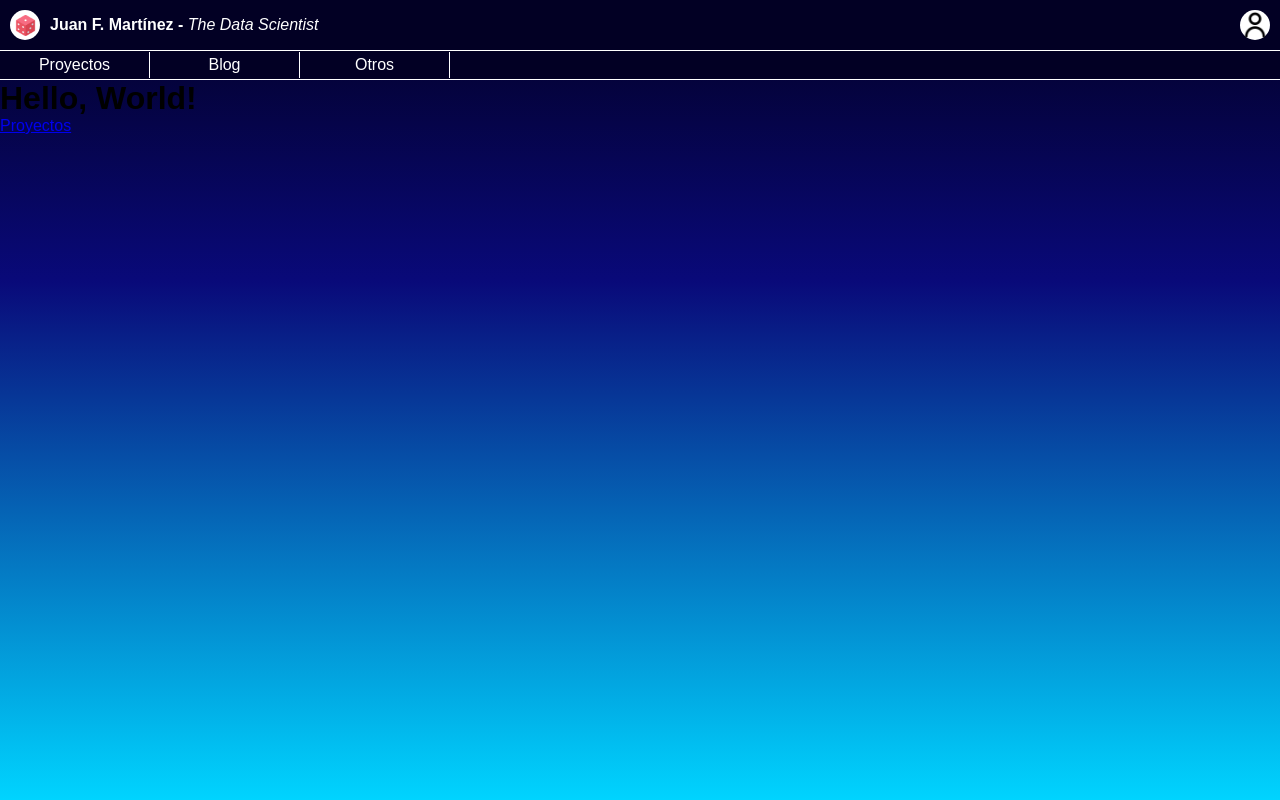
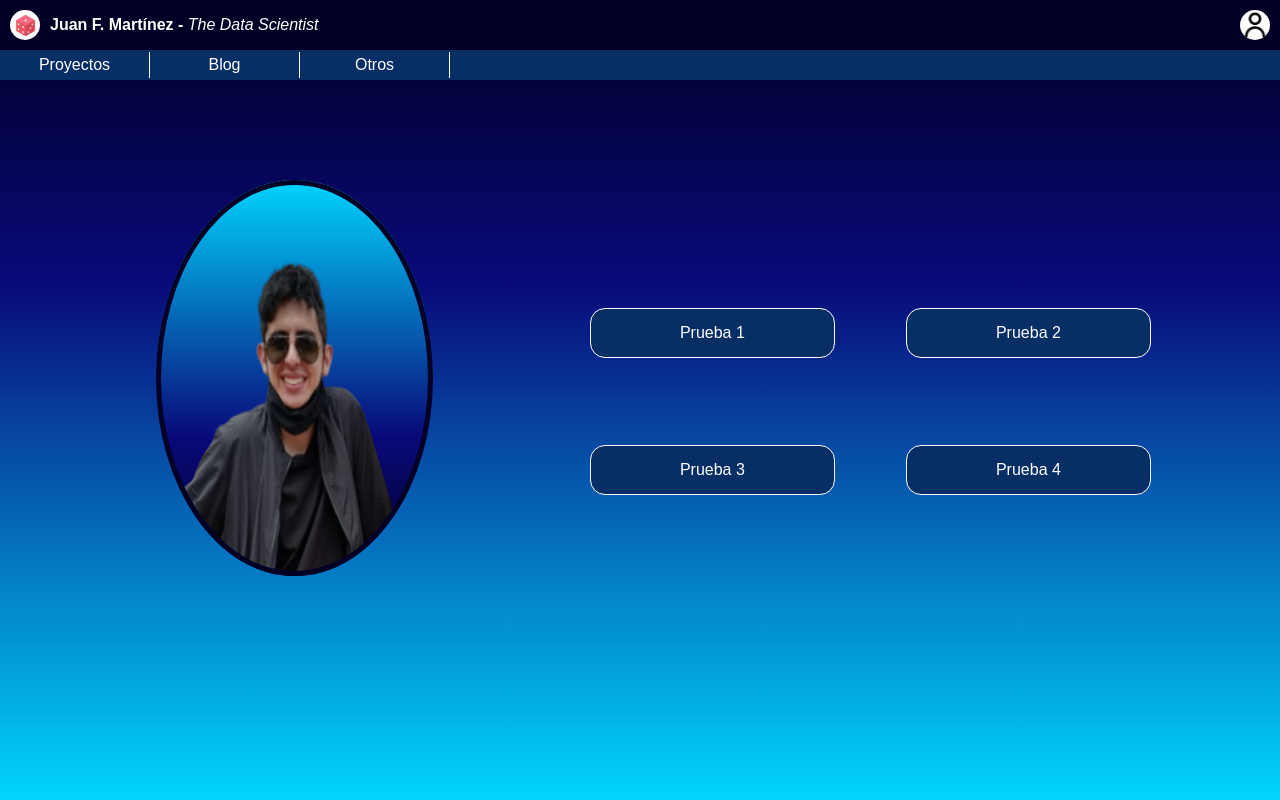
Before and after one commit to JuanFeA98/Portafolio, a React (Create React App) app: page / in a window 1280 px wide. Built offline with nearby package versions, Linux system fonts and the light colour scheme.

Commit message:
Home 1.0

```diff
--- a/public/index.html
+++ b/public/index.html
@@ -24,7 +24,7 @@
       work correctly both with client-side routing and a non-root public URL.
       Learn how to configure a non-root public URL by running `npm run build`.
     -->
-    <title>React App</title>
+    <title>Juan F. Martinez</title>
   </head>
   <body>
     <noscript>You need to enable JavaScript to run this app.</noscript>
--- /dev/null
+++ b/src/components/HomeNavEle/HomeNavEle.css
@@ -0,0 +1,24 @@
+a{
+    text-decoration: none;
+}
+
+.HomeNavEle{
+    background: #082e66;
+    width: 80%;
+    height: 50px;
+    align-self: center;
+    text-align: center;
+    margin: 0 auto;
+    display: flex;
+    align-items: center;
+    justify-content: center;
+    border-radius: 15px;
+    color: white;
+    border: 1px solid white;
+    transition: 0.7s;
+}
+
+.HomeNavEle:hover{
+    cursor: pointer;
+    background: #020024;
+}
--- /dev/null
+++ b/src/components/HomeNavEle/HomeNavEle.js
@@ -0,0 +1,13 @@
+import React from 'react'
+
+import './HomeNavEle.css'
+
+export default function Home_nav_ele(props) {
+  return (
+    <a href={ props.url }>
+      <div className='HomeNavEle'>
+        <p>{ props.name }</p>
+      </div>
+    </a>
+  )
+}
--- a/src/containers/NavBar/NavBar.css
+++ b/src/containers/NavBar/NavBar.css
@@ -1,9 +1,10 @@
 nav{
     width: 100%;
     height: 30px;
-    border-top: 1px solid white;
-    border-bottom: 1px solid white;
-    background: #020024;
+    /* border-top: 1px solid white; */
+    /* border-bottom: 1px solid white; */
+    background: #082e66;
+    box-shadow: 0 0 0 0 #050533;
 }
 
 nav ul{
--- a/src/containers/NavBar/NavBar.js
+++ b/src/containers/NavBar/NavBar.js
@@ -6,7 +6,7 @@ export default function NavBar() {
   return (
     <nav>
         <ul>
-            <a href="/"><li>Proyectos</li></a>
+            <a href="/Proyectos"><li>Proyectos</li></a>
             <a href="/"><li>Blog</li></a>
             <a href="/"><li>Otros</li></a>
         </ul>
--- a/src/index.css
+++ b/src/index.css
@@ -6,6 +6,6 @@
 
 body{
     background: rgb(2,0,36);
-    background: linear-gradient(180deg, #020024 0%, #090979 35%, rgba(0,212,255,1) 100%);
-    height: 100vh;
+    background: linear-gradient(180deg, #020024 0%, #090979 35%, #00d4ff 100%);
+    min-height: 100vh;
 }
--- a/src/pages/Home/Home.css
+++ b/src/pages/Home/Home.css
@@ -0,0 +1,37 @@
+.container{
+    /* background: rgb(171, 178, 255); */
+    width: 90%;
+    height: calc(100vh - 140px);
+    margin: 30px auto;
+    border-radius: 15px;
+    display: grid;
+    grid-template-columns: 40% 60%;
+}
+
+.home__img{
+    /* background: #0570bd; */
+    background: linear-gradient(0deg, #020024 0%, #090979 35%, #00d4ff 100%);
+    width: 60%;
+    height: 60%;
+    margin: 70px auto;
+    border-radius: 20px;
+    border-radius: 50%;
+}
+
+.home__img img{
+    width: 100%;
+    height: 100%;
+    border-radius: 50%;
+    border: 5px solid #020024;
+}
+
+.home__nav{
+    /* background: green; */
+    width: 90%;
+    height: 40%;
+    margin: auto;
+    display: grid;
+    grid-template-columns: 1fr 1fr;
+    grid-template-rows: 1fr 1fr;
+    gap: 10px;
+}
--- a/src/pages/Home/Home.js
+++ b/src/pages/Home/Home.js
@@ -1,10 +1,25 @@
 import React from 'react'
+
+import './Home.css'
+
+import HomeNavEle from '../../components/HomeNavEle/HomeNavEle.js'
+
+import Foto from '../../assets/Foto.png'
 
 export default function Home() {
   return (
-    <div>
-        <h1>Hello, World!</h1>
-        <a href="/proyectos">Proyectos</a>
+    <div className='Home'>
+      <div className="container">
+        <div className="home__img">
+          <img src={ Foto } alt="Imagen" />
+        </div>
+        <div className="home__nav">
+          <HomeNavEle name='Prueba 1' url='/'/>
+          <HomeNavEle name='Prueba 2'/>
+          <HomeNavEle name='Prueba 3'/>
+          <HomeNavEle name='Prueba 4'/>
+        </div>
+      </div>
     </div>
   )
 }
--- a/src/pages/Proyectos/Proyectos.js
+++ b/src/pages/Proyectos/Proyectos.js
@@ -3,10 +3,6 @@ import React from 'react'
 export default function Proyectos() {
   return (
     <div>
-        <p>
-            Proyectos
-        </p>
-        <a href="/">Home</a>
     </div>
   )
 }
```
Also changed, not shown: public/manifest.json, src/assets/Foto.png (added), 1 other file (tests, documents, lock files or other folders).
